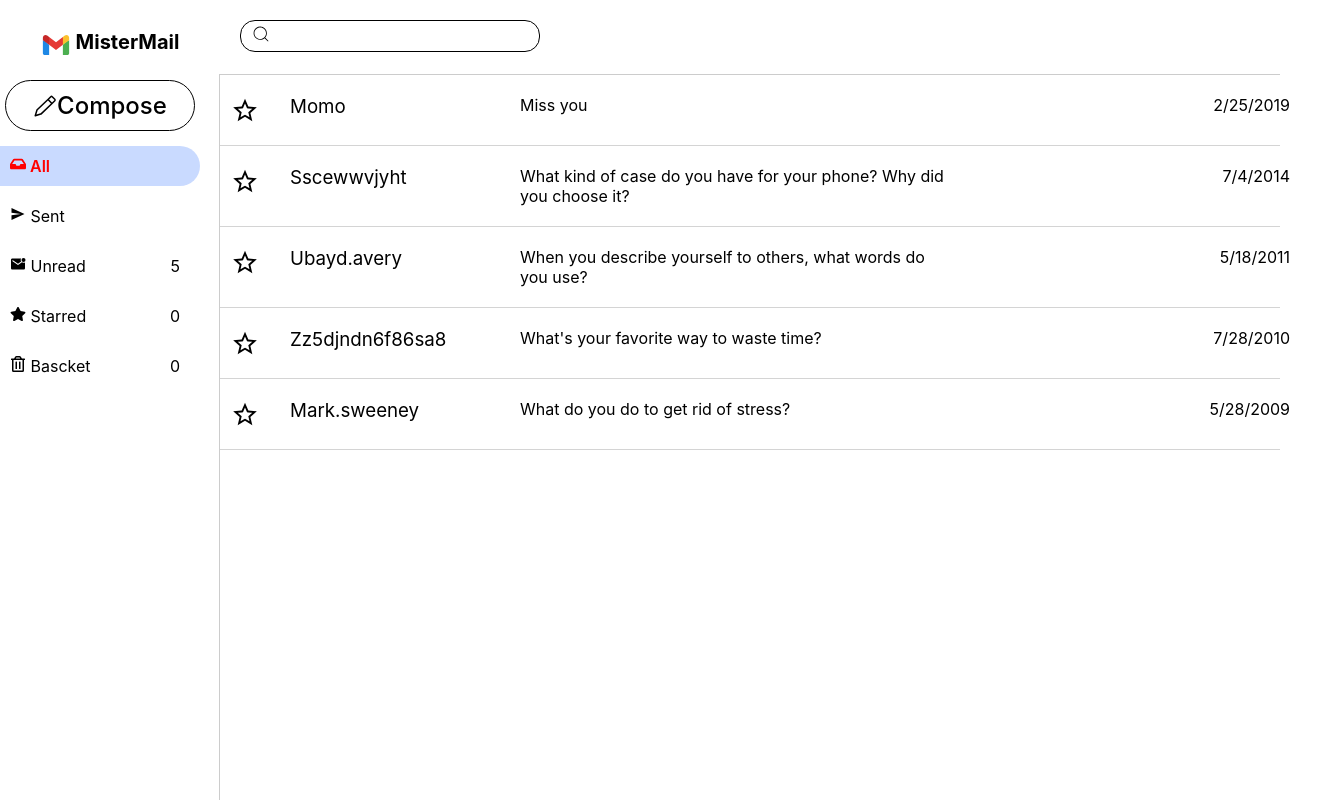
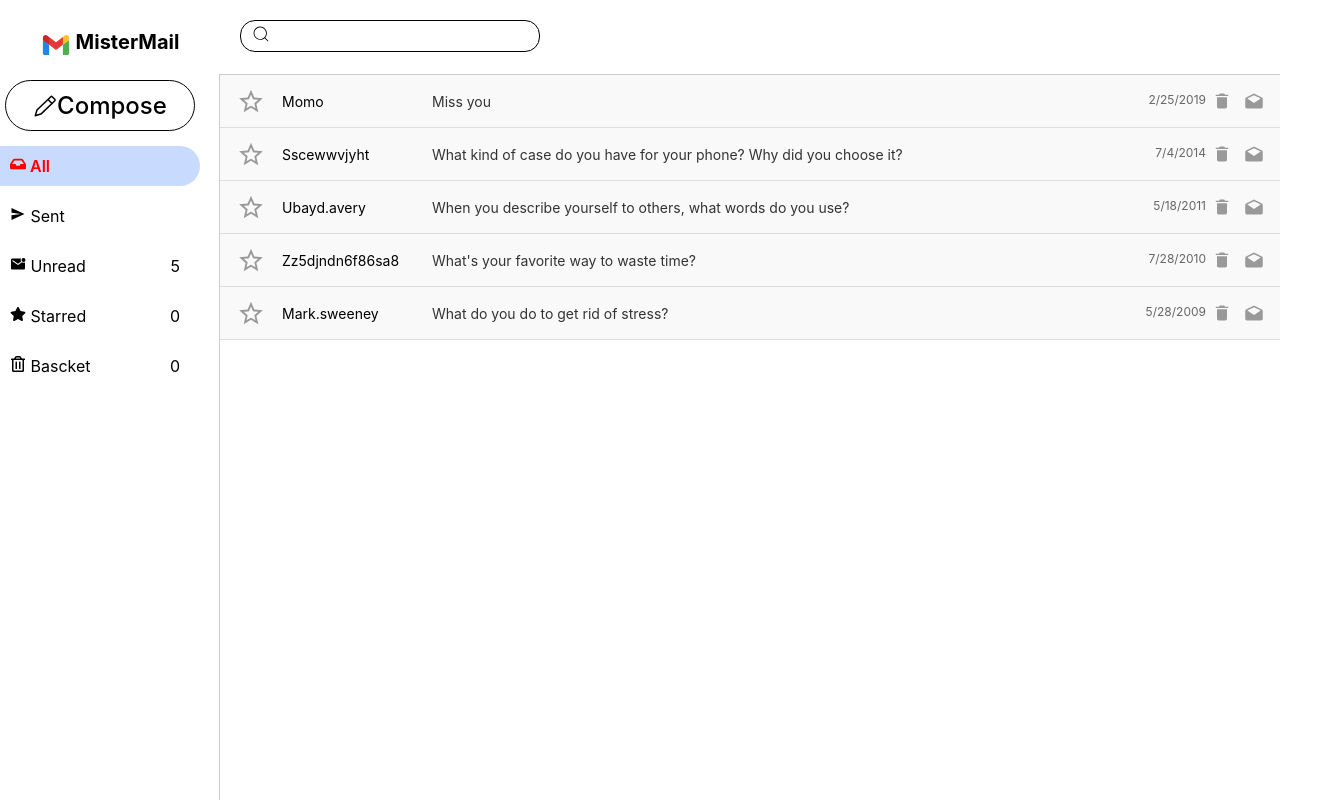
Before and after one commit to votex001/Mister-Mail, a React (Vite) app: page /#/all in a window 1280 px wide. Shown: the whole page, 1330 px wide, since content can reach past the window. Built offline with nearby package versions, Linux system fonts and the light colour scheme.

Commit message:
EmailPreview changes and styling

```diff
--- a/src/assets/css/cmps/email-preview.css
+++ b/src/assets/css/cmps/email-preview.css
@@ -1,40 +1,81 @@
+
 .email {
-
-    cursor: pointer;
-    justify-content: space-between;
-    padding: 20px 10px;
-    flex-shrink: 1;
-    border-bottom: 1px solid rgba(117, 117, 117, 0.315);
+    display: grid;
+    grid-template-columns: min-content max-content minmax(200px,auto) max-content repeat(2, min-content);
+    padding: 10px;
+    border-bottom: 1px solid #ddd;
+    background-color: #f9f9f9;
+}
+.email .link {
+    display: grid;
+    grid-column: 2 / span 3;
+    grid-template-columns: subgrid;
+    text-decoration: none;
+    align-content: center;
+}
+.email.trash{
+    grid-template-columns:  max-content minmax(200px,auto) max-content repeat(3, min-content);
 }
 
-.email .info {
-    gap: 30px;
-    flex-shrink: 0;
-    flex-grow: 1;
-    flex-basis: 1100px;
+.email .email-icon {
+    display: flex;
+    align-items: center;
+    justify-content: center;
+    background: none;
+    border: none;
+    outline: none;
+    cursor: pointer;
+    font-size: 18px;
+    color: #999;
+}
+.email .email-icon.star{
+    margin-right: 10px;
+}
+
+.email .email-icon:hover {
+    color: #007bff;
+}
+
+.email .is-starred {
+    color: #ffc107;
+}
+
+
+.email .name {
+    margin: 0;
+    font-size: 14px;
+    min-width: 150px;
+    line-height: 1.5;
+    color: #000;
 
 }
 
-.email.read {
+.email .subject {
+    margin: 0;
+    font-size: 14px;
+    line-height: 1.5;
+    color: #333;
+    overflow: hidden;
+    text-overflow: ellipsis;
+    white-space: nowrap;
+    box-sizing: border-box;
+
+}
+
+.email .date {
+    margin-left: auto;
+    font-size: 12px;
+    line-height: 1.5;
+    color: #666;
+    text-decoration: none;
+}
+
+.email .read {
     background-color: var(--bg-color);
 }
 
-.email .info>* {
-    flex-shrink: 0;
-    flex-grow: 0;
+
+.email .removed-at-time {
+    font-size: 12px;
+    color: #888;
 }
-
-.email .info>.h3 {
-    flex-basis: 200px;
-}
-
-.email .info>.subject {
-    flex-grow: 1;
-    flex-basis: 200px;
-}
-
-.email .info>.date {
-    flex-grow: 1;
-    text-align: end;
-    margin-right: 40px;
-}
--- a/src/cmps/EmailList.jsx
+++ b/src/cmps/EmailList.jsx
@@ -1,7 +1,7 @@
 import { EmailPreview } from './EmailPreview';
 
 
-export function EmailList({ emails, isRemovedAtTime, isOnStarred, sendToTrash, onRemove, onRead }) {
+export function EmailList({ emails, isRemovedAtTime, onToggleStar, onSendToTrash, onRemove, onRead }) {
     return (
         <>
             {emails &&
@@ -12,8 +12,8 @@ export function EmailList({ emails, isRemovedAtTime, isOnStarred, sendToTrash, o
                                 isRemovedAtTime={isRemovedAtTime}
                                 email={email}
                                 key={email.id}
-                                isOnStarred={isOnStarred}
-                                sendToTrash={sendToTrash}
+                                onToggleStar={onToggleStar}
+                                onSendToTrash={onSendToTrash}
                                 onRemove={onRemove}
                                 onRead={onRead}
                             />)
--- a/src/cmps/EmailPreview.jsx
+++ b/src/cmps/EmailPreview.jsx
@@ -5,14 +5,9 @@ import { MdRestoreFromTrash } from 'react-icons/md';
 import { defaultInfo } from '../services/default-emails';
 
 
-export function EmailPreview({ email, isOnStarred, sendToTrash, onRemove, onRead, isRemovedAtTime }) {
+export function EmailPreview({ email, onToggleStar, onSendToTrash, onRemove, onRead, isRemovedAtTime }) {
     const removedAtTime = isRemovedAtTime ? new Date(email.removedAt).toJSON() : new Date(email.sentAt).toJSON()
     const date = new Date(removedAtTime).toLocaleDateString();
-    const read = email.isRead ? 'read' : '';
-    const starIcon = email.isStarred ? <IoIosStar className='is-starred' onClick={() => isOnStarred(email)} /> : <IoMdStarOutline onClick={() => isOnStarred(email)} />;
-    const readIcon = email.isRead ? <IoMdMailUnread className='side-icon' onClick={() => onRead(email)} /> : <IoMdMailOpen className='side-icon' onClick={() => onRead(email)} />;
-    const trashIcon = email.inTrash ? <MdRestoreFromTrash onClick={() => sendToTrash(email)} className='side-icon' /> : <IoMdTrash className='side-icon' onClick={() => sendToTrash(email)} />;
-    const deleteForever = email.inTrash && <TiDeleteOutline onClick={() => onRemove(email.id)} className='side-icon' />;
 
     function slicedName(name) {
         if (name === defaultInfo.loggedinUser.email) return "Me"
@@ -20,18 +15,27 @@ export function EmailPreview({ email, isOnStarred, sendToTrash, onRemove, onRead
         return capitalName.split('@')[0];
     }
     return (
-        <section className={`email ${read} flex`}>
-            <div className='flex info'>
-                {!email.inTrash && starIcon}
-                <Link to={`${email.id}`} className='h3'>
-                    <h3>{slicedName(email.from)}</h3>
-                </Link>
-                <Link to={`${email.id}`} className='subject'>{email.subject}</Link>
-                <Link to={`${email.id}`} className='date'>{date}</Link>
-            </div>
-            {trashIcon}
-            {readIcon}
-            {deleteForever}
+        <section className={`email ${email.isRead ? 'read' : ''} ${email.inTrash ? "trash" : ""}`}>
+            {!email.inTrash &&
+                <button className='email-icon star' onClick={() => onToggleStar(email)}>
+                    {email.isStarred ? <IoIosStar className='is-starred' /> : <IoMdStarOutline />}
+                </button>
+            }
+            <Link className='link' to={`${email.id}`}>
+                <h3 className='name'>{slicedName(email.from)}</h3>
+                <p className='subject'>{email.subject}</p>
+                <p className='date'>{date}</p>
+            </Link>
+            <button className='email-icon trash' onClick={() => onSendToTrash(email)}>
+                {email.inTrash ? <MdRestoreFromTrash className='side-icon' /> : <IoMdTrash className='side-icon' />}
+            </button>
+            <button className='email-icon' onClick={() => onRead(email)}>
+                {email.isRead ? <IoMdMailUnread className='side-icon' /> : <IoMdMailOpen className='side-icon' />}
+            </button>
+            {email.inTrash &&
+                <button className='email-icon removeh' onClick={() => onRemove(email.id)}>
+                    {<TiDeleteOutline className='side-icon' />}
+                </button>}
         </section>
     )
 }
--- a/src/pages/EmailIndex.jsx
+++ b/src/pages/EmailIndex.jsx
@@ -28,7 +28,7 @@ export function EmailIndex() {
         })
     }
 
-    async function isOnStarred(mail) {
+    async function onToggleStar(mail) {
         const updatedMail = {
             ...mail,
             isStarred: !mail.isStarred
@@ -37,7 +37,7 @@ export function EmailIndex() {
         updateFilter()
     }
 
-    async function sendToTrash(mail) {
+    async function onSendToTrash(mail) {
         const updatedMail = {
             ...mail,
             inTrash: !mail.inTrash,
@@ -94,8 +94,8 @@ export function EmailIndex() {
                     <EmailList
                         emails={emails}
                         isRemovedAtTime={params.folder === 'basket'}
-                        isOnStarred={isOnStarred}
-                        sendToTrash={sendToTrash}
+                        onToggleStar={onToggleStar}
+                        onSendToTrash={onSendToTrash}
                         onRemove={onRemove}
                         onRead={onRead}
                     />
```
